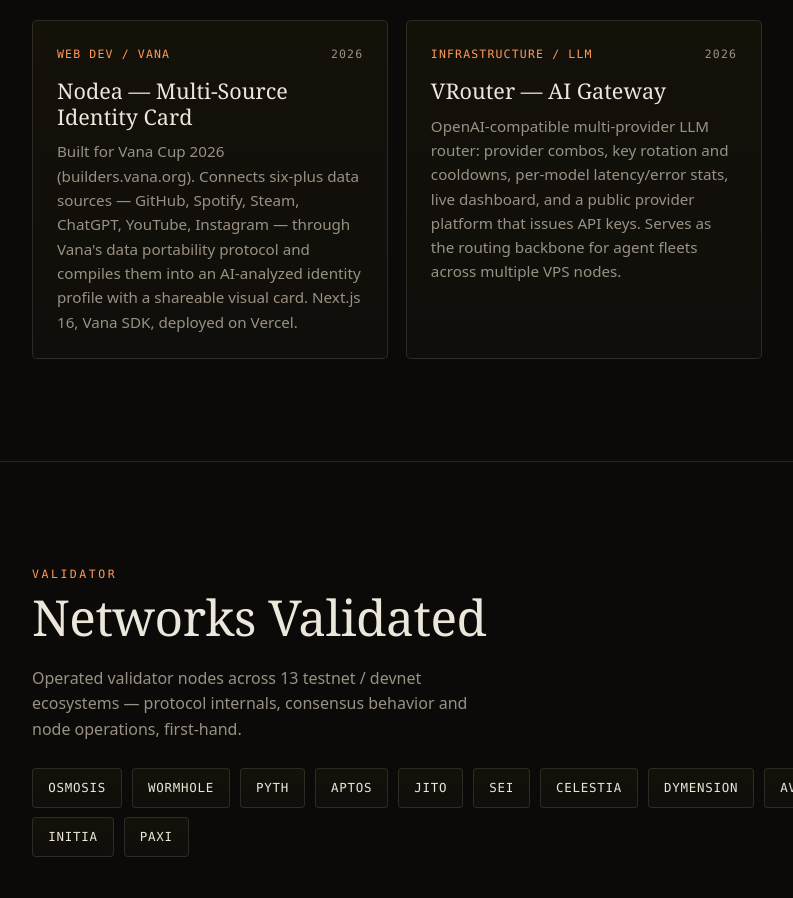
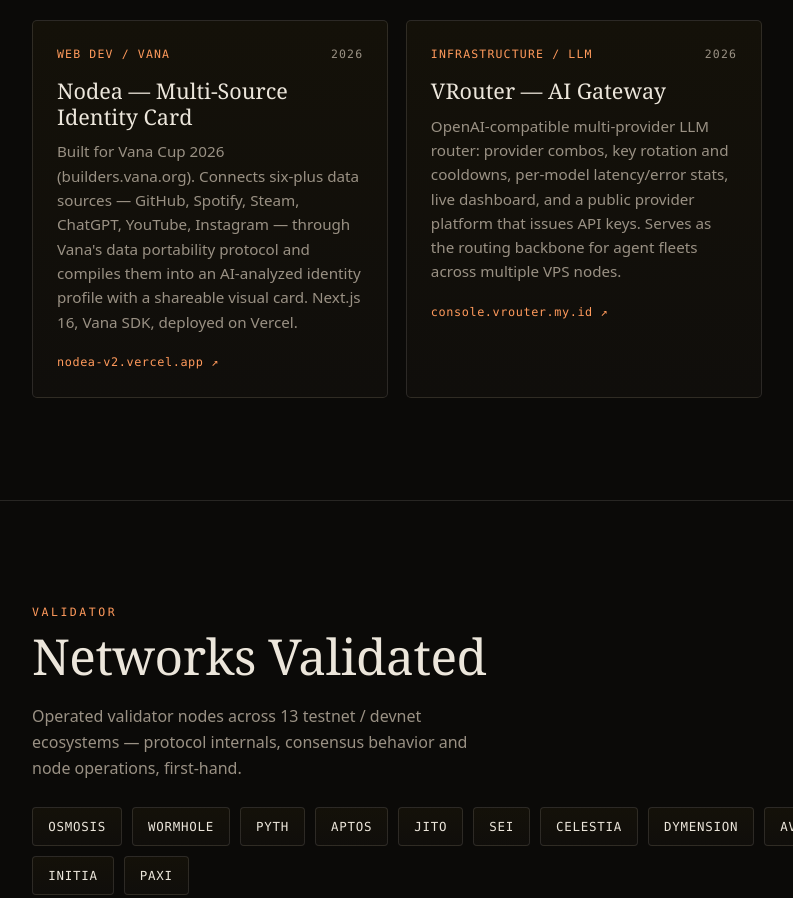
Before and after one commit to rezkyrafael2901/portfolio, a plain HTML site: page index.html in a window 1280 px wide. Shown: the part 2344-3242 px from the top of the page, without its empty margins (56-849 px from the left). Drawn offline with Linux system fonts and the light colour scheme.

Commit message:
Projects: add live links (Nodea v2 + VRouter console)

```diff
--- a/index.html
+++ b/index.html
@@ -73,6 +73,9 @@ section{padding:clamp(3.5rem,8vw,6.5rem) 0;border-top:1px solid var(--line);scro
 .card-top .cat{color:var(--accent-2)}
 .card h3{font-family:var(--font-serif);font-weight:400;font-size:1.35rem;line-height:1.2;margin:.9rem 0 .6rem}
 .card p{color:var(--dim);font-size:.95rem}
+.card-link{margin-top:.9rem}
+.card-link a{font-family:var(--font-mono);font-size:.74rem;letter-spacing:.05em;color:var(--accent-2);text-decoration:none;border-bottom:1px solid transparent;transition:color .2s,border-color .2s}
+.card-link a:hover{color:var(--accent);border-bottom-color:var(--accent)}
 .more{margin-top:2.2rem;padding-top:1.4rem;border-top:1px solid var(--line);font-family:var(--font-mono);font-size:.72rem;letter-spacing:.03em;line-height:2;color:var(--dim)}
 .net-sub{color:var(--dim);max-width:52ch;margin-bottom:1.6rem}
 .chips{list-style:none;display:flex;flex-wrap:wrap;gap:.6rem;margin-top:.5rem}
@@ -121,7 +124,7 @@ footer{border-top:1px solid var(--line);padding:clamp(3rem,7vw,5rem) 0}
   html{scroll-behavior:auto}
   .reveal{opacity:1;transform:none;transition:none}
   .dot{animation:none}
-  .btn,.card,.nav a,.mail,.copy,.chip{transition:none}
+  .btn,.card,.nav a,.mail,.copy,.chip,.card-link a{transition:none}
 }
 </style>
 <noscript><style>.reveal{opacity:1!important;transform:none!important}</style></noscript>
@@ -193,8 +196,8 @@ footer{border-top:1px solid var(--line);padding:clamp(3rem,7vw,5rem) 0}
       <p class="kicker">Projects</p>
       <h2 class="h2" id="projects-h">Projects I've shipped</h2>
       <div class="cards">
-        <article class="card reveal"><div class="card-top"><span class="cat">Web Dev / Vana</span><span>2026</span></div><h3>Nodea — Multi-Source Identity Card</h3><p>Built for Vana Cup 2026 (builders.vana.org). Connects six-plus data sources — GitHub, Spotify, Steam, ChatGPT, YouTube, Instagram — through Vana's data portability protocol and compiles them into an AI-analyzed identity profile with a shareable visual card. Next.js 16, Vana SDK, deployed on Vercel.</p></article>
-        <article class="card reveal"><div class="card-top"><span class="cat">Infrastructure / LLM</span><span>2026</span></div><h3>VRouter — AI Gateway</h3><p>OpenAI-compatible multi-provider LLM router: provider combos, key rotation and cooldowns, per-model latency/error stats, live dashboard, and a public provider platform that issues API keys. Serves as the routing backbone for agent fleets across multiple VPS nodes.</p></article>
+        <article class="card reveal"><div class="card-top"><span class="cat">Web Dev / Vana</span><span>2026</span></div><h3>Nodea — Multi-Source Identity Card</h3><p>Built for Vana Cup 2026 (builders.vana.org). Connects six-plus data sources — GitHub, Spotify, Steam, ChatGPT, YouTube, Instagram — through Vana's data portability protocol and compiles them into an AI-analyzed identity profile with a shareable visual card. Next.js 16, Vana SDK, deployed on Vercel.</p><p class="card-link"><a href="https://nodea-v2.vercel.app" target="_blank" rel="noopener noreferrer">nodea-v2.vercel.app &#8599;</a></p></article>
+        <article class="card reveal"><div class="card-top"><span class="cat">Infrastructure / LLM</span><span>2026</span></div><h3>VRouter — AI Gateway</h3><p>OpenAI-compatible multi-provider LLM router: provider combos, key rotation and cooldowns, per-model latency/error stats, live dashboard, and a public provider platform that issues API keys. Serves as the routing backbone for agent fleets across multiple VPS nodes.</p><p class="card-link"><a href="https://console.vrouter.my.id" target="_blank" rel="noopener noreferrer">console.vrouter.my.id &#8599;</a></p></article>
       </div>
     </div>
   </section>
```
